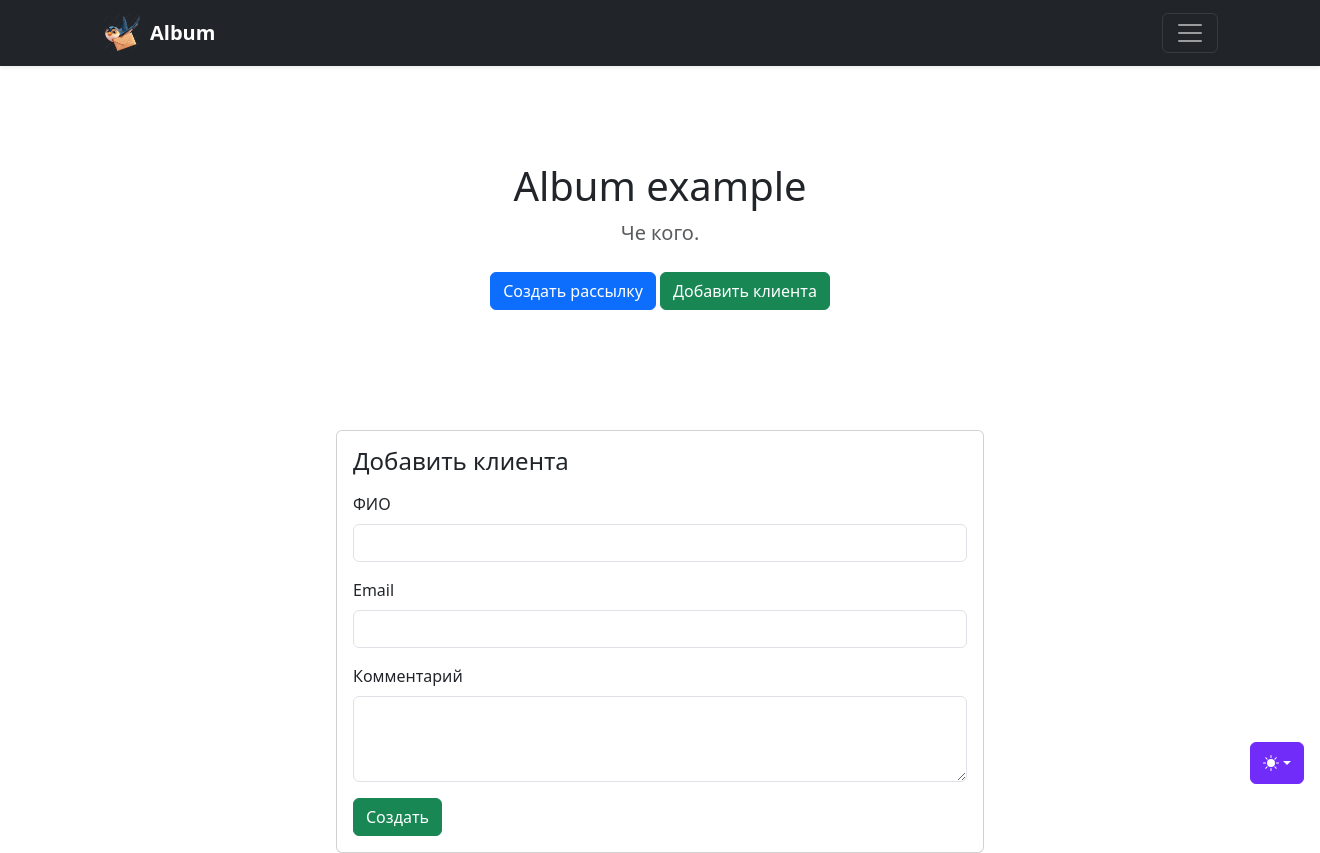
After one commit to dargel799/django-mailing-service, a Django app: page /clients/create/ in a window 1320 px wide; the page is wider, and only the part inside the window is pictured. The commit adds this page. Run offline with Django 4.2, Linux system fonts and the light colour scheme; the visitor is signed in with stand-in values (Sample User, id 1); some libraries are stand-ins or nearby versions.

Commit message:
feat: add client creation functionality and page

```diff
--- a/mailings/forms.py
+++ b/mailings/forms.py
@@ -51,6 +51,16 @@ class MailingForm(forms.ModelForm):
         return mailing
 
 
+class ClientForm(forms.ModelForm):
+    class Meta:
+        model = Client
+        fields = ('full_name', 'email', 'comment')
+        widgets = {
+            'full_name': forms.TextInput(attrs={'class': 'form-control'}),
+            'email': forms.EmailInput(attrs={'class': 'form-control'}),
+            'comment': forms.Textarea(attrs={'class': 'form-control', 'rows': 3}),
+        }
+
 ClientFormSet = modelformset_factory(
     Client,
     fields=('full_name', 'email', 'comment'),
--- /dev/null
+++ b/mailings/templates/mailings/client_form.html
@@ -0,0 +1,55 @@
+{% extends 'mailings/main.html' %}
+{% block content %}
+
+<div class="col-12">
+<div class="row justify-content-center">
+    <div class="col-md-6">
+        <div class="card">
+            <div class="card-body">
+                <h4 class="mb-3">
+                    {% if object %}
+                    Редактировать клиента
+                    {% else %}
+                    Добавить клиента
+                    {% endif %}
+                </h4>
+
+                <form method="post">
+                    {% csrf_token %}
+
+                    <div class="mb-3">
+                        <label for="{{ form.full_name.id_for_label }}" class="form-label">
+                            ФИО
+                        </label>
+                        {{ form.full_name }}
+                    </div>
+
+                    <div class="mb-3">
+                        <label for="{{ form.email.id_for_label }}" class="form-label">
+                            Email
+                        </label>
+                        {{ form.email }}
+                    </div>
+
+                    <div class="mb-3">
+                        <label for="{{ form.comment.id_for_label }}" class="form-label">
+                            Комментарий
+                        </label>
+                        {{ form.comment }}
+                    </div>
+
+                    <button type="submit" class="btn btn-success">
+                        {% if object %}
+                        Сохранить
+                        {% else %}
+                        Создать
+                        {% endif %}
+                    </button>
+                </form>
+            </div>
+        </div>
+    </div>
+</div>
+</div>
+
+{% endblock %}
--- a/mailings/templates/mailings/main.html
+++ b/mailings/templates/mailings/main.html
@@ -207,7 +207,10 @@
             <div class="col-lg-6 col-md-8 mx-auto"><h1 class="fw-light">Album example</h1>
                 <p class="lead text-body-secondary">Че кого.</p>
                                         {% if user.is_authenticated  %}
-                <p><a href="{% url 'mailings:mailing_create' %}" class="btn btn-primary my-2">Создать рассылку</a></p></div>
+                <p>
+                    <a href="{% url 'mailings:mailing_create' %}" class="btn btn-primary my-2">Создать рассылку</a>
+                    <a href="{% url 'mailings:client_create' %}" class="btn btn-success my-2">Добавить клиента</a>
+                </p>
                      {% endif %}
         </div>
     </section>
--- a/mailings/urls.py
+++ b/mailings/urls.py
@@ -4,7 +4,7 @@ from django.views import View
 from mailings.apps import MailingsConfig
 from mailings.models import Message
 from mailings.views import MessageListView, MessageCreateView, MailingListView, MailingCreateView, MailingDetailView, \
-    MailingUpdateView
+    MailingUpdateView, ClientCreateView
 
 app_name = MailingsConfig.name
 
@@ -13,5 +13,6 @@ urlpatterns = [
     path('massage/create/', MessageCreateView.as_view(), name='massage_create'),
     path('create/', MailingCreateView.as_view(), name='mailing_create'),
     path('<int:pk>/', MailingDetailView.as_view(), name='mailing_detail'),
-    path('update/<int:pk>', MailingUpdateView.as_view(), name='mailing_update')
+    path('update/<int:pk>', MailingUpdateView.as_view(), name='mailing_update'),
+    path('clients/create/', ClientCreateView.as_view(), name='client_create')
 ]
--- a/mailings/views.py
+++ b/mailings/views.py
@@ -3,7 +3,7 @@ from django.shortcuts import render, redirect
 from django.urls import reverse_lazy
 from django.views.generic import ListView, CreateView, DetailView, DeleteView, UpdateView
 
-from mailings.forms import MailingForm, ClientFormSet
+from mailings.forms import MailingForm, ClientFormSet, ClientForm
 from mailings.models import Message, Mailing, Client
 
 
@@ -91,3 +91,11 @@ class MailingUpdateView(OwnerRequiredMixin, UpdateView):
 class MailingDeleteView(OwnerRequiredMixin, DeleteView):
     model = Mailing
     success_url = reverse_lazy('mailings:mailing_list')
+
+
+
+class ClientCreateView(LoginRequiredMixin, CreateView):
+    model = Client
+    form_class = ClientForm
+    template_name = 'mailings/client_form.html'
+    success_url = reverse_lazy('mailings:client_create')
```
Also changed, not shown: mailings/templates/mailings/mailing_form.html (+55 -11 lines).
